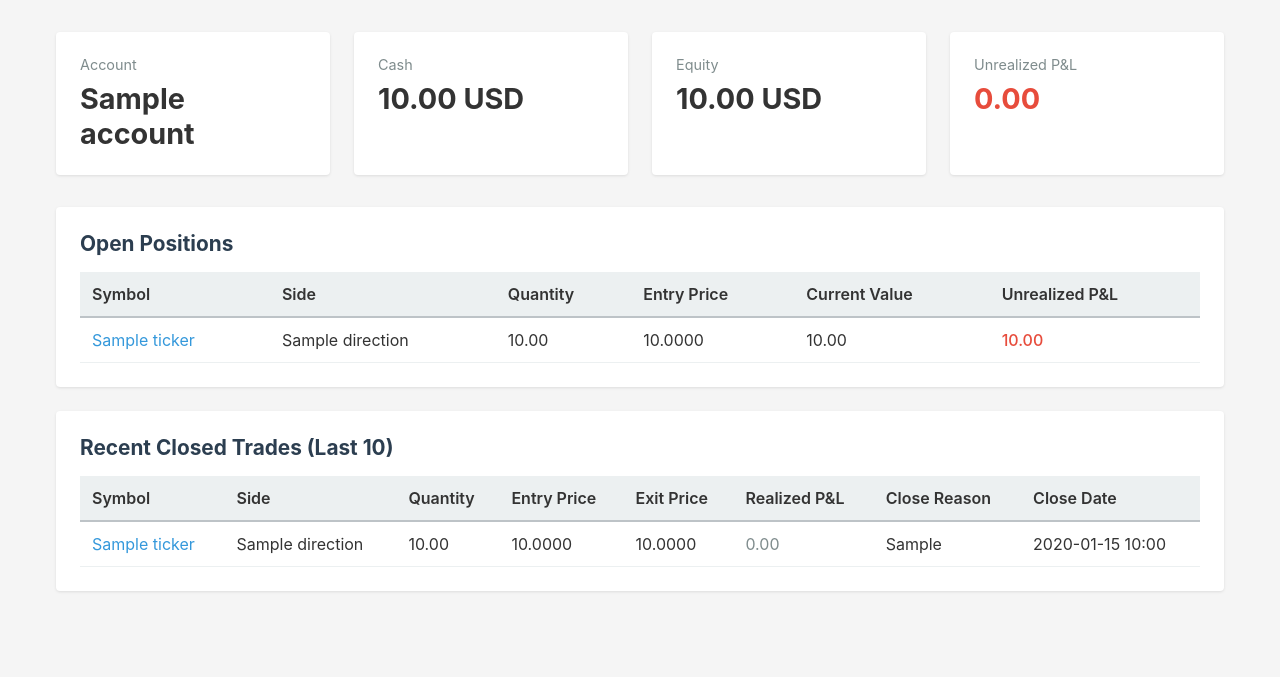
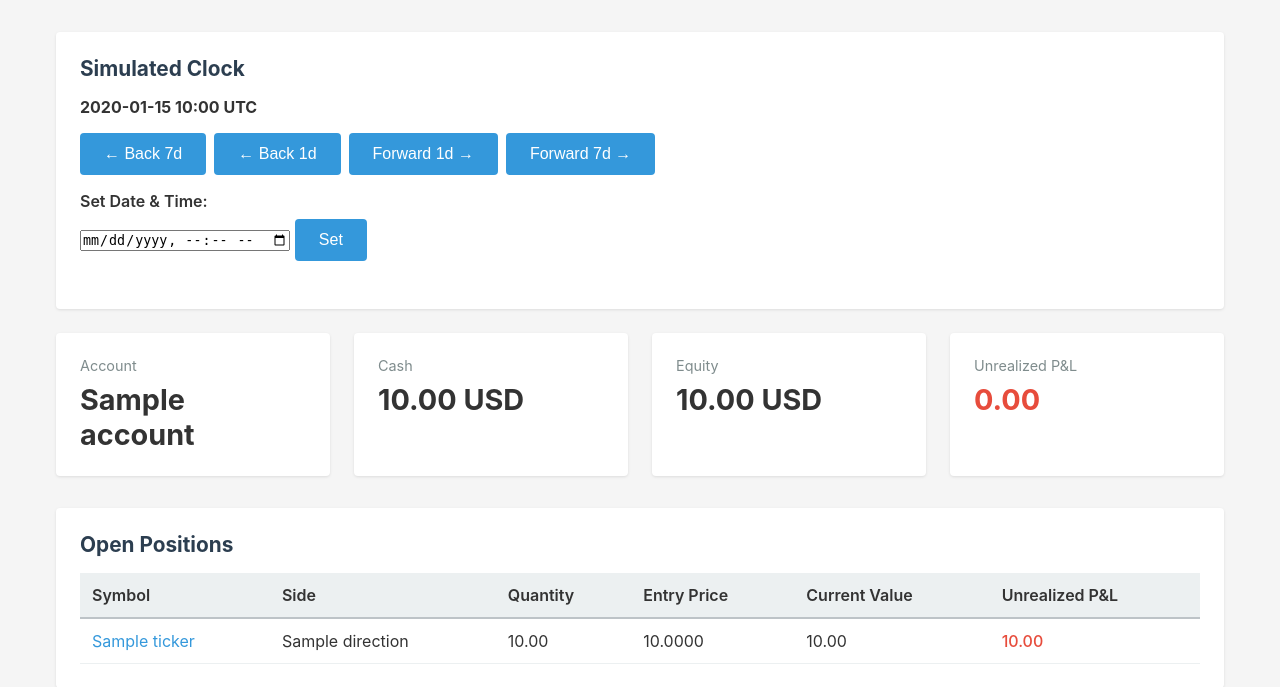
Before and after one commit to best-testing-monkey/phantom_ledger, a FastAPI app: template src/phantom/web/templates/dashboard.html in a window 1280 px wide. Shown: the part 123-810 px from the top of the page. Before the commit the page ends 717 px from the top, so only its background shows below. Run offline with FastAPI, Linux system fonts and the light colour scheme; the template is opened without the code that fills it: most values are stand-ins (such as "Sample title", 1, 10 or a date in 2020); parts of the project's set-up code (start-up, migrations or seed data) failed here and were passed over; some libraries are stand-ins or nearby versions.

Commit message:
E16-S10: Simulated clock control panel

```diff
--- a/src/phantom/web/app.py
+++ b/src/phantom/web/app.py
@@ -34,9 +34,10 @@ def create_app() -> FastAPI:
 
     # Register routers
     from phantom.web.routes import api as api_routes
-    from phantom.web.routes import brokers, dashboard, orders, positions
+    from phantom.web.routes import brokers, clock, dashboard, orders, positions
 
     app.include_router(dashboard.router)
+    app.include_router(clock.router)
     app.include_router(positions.router)
     app.include_router(orders.router)
     app.include_router(brokers.router)
--- a/src/phantom/web/routes/dashboard.py
+++ b/src/phantom/web/routes/dashboard.py
@@ -3,6 +3,7 @@ from fastapi.responses import HTMLResponse
 
 from phantom.errors import NotFoundError, PhantomError
 from phantom.web.app import get_phantom, templates
+from phantom.web.clock import get_simulated_now
 
 router = APIRouter()
 
@@ -23,6 +24,7 @@ async def dashboard(request: Request, account: str | None = None):
                     "positions": [],
                     "recent_trades": [],
                     "no_accounts": True,
+                    "simulated_now": get_simulated_now(),
                 },
             )
 
@@ -41,6 +43,7 @@ async def dashboard(request: Request, account: str | None = None):
                         "positions": [],
                         "recent_trades": [],
                         "error": f"Account {account} not found",
+                        "simulated_now": get_simulated_now(),
                     },
                 )
 
@@ -64,6 +67,7 @@ async def dashboard(request: Request, account: str | None = None):
                 "recent_trades": recent_trades,
                 "total_unrealized": total_unrealized,
                 "no_accounts": False,
+                "simulated_now": get_simulated_now(),
             },
         )
 
@@ -76,5 +80,6 @@ async def dashboard(request: Request, account: str | None = None):
                 "positions": [],
                 "recent_trades": [],
                 "error": str(e),
+                "simulated_now": get_simulated_now(),
             },
         )
--- /dev/null
+++ b/src/phantom/web/templates/_clock_panel.html
@@ -0,0 +1,34 @@
+<div id="clock-panel" class="card"
+     hx-get="/api/clock" hx-trigger="every 10s" hx-target="#clock-panel" hx-swap="outerHTML">
+  <h2>Simulated Clock</h2>
+  {% if simulated_now %}
+    <p><strong>{{ simulated_now.strftime('%Y-%m-%d %H:%M UTC') }}</strong></p>
+    <div style="margin: 1rem 0; display: flex; gap: 0.5rem;">
+      <form method="post" action="/clock/step" style="display:inline;">
+        <input type="hidden" name="days" value="-7">
+        <button type="submit">← Back 7d</button>
+      </form>
+      <form method="post" action="/clock/step" style="display:inline;">
+        <input type="hidden" name="days" value="-1">
+        <button type="submit">← Back 1d</button>
+      </form>
+      <form method="post" action="/clock/step" style="display:inline;">
+        <input type="hidden" name="days" value="1">
+        <button type="submit">Forward 1d →</button>
+      </form>
+      <form method="post" action="/clock/step" style="display:inline;">
+        <input type="hidden" name="days" value="7">
+        <button type="submit">Forward 7d →</button>
+      </form>
+    </div>
+  {% else %}
+    <p class="neutral">Not set — using wall clock.</p>
+  {% endif %}
+  <form method="post" action="/clock/set" style="margin-top:0.75rem;">
+    <div class="form-group">
+      <label for="datetime-input">Set Date & Time:</label>
+      <input type="datetime-local" id="datetime-input" name="simulated_now" required>
+      <button type="submit">Set</button>
+    </div>
+  </form>
+</div>
--- a/src/phantom/web/templates/dashboard.html
+++ b/src/phantom/web/templates/dashboard.html
@@ -10,6 +10,8 @@
     {% if error %}
         <div class="error">{{ error }}</div>
     {% endif %}
+
+    {% include "_clock_panel.html" %}
 
     {% if no_accounts %}
         <div class="card">
```
Also changed, not shown: src/phantom/web/clock.py (added, +31 -0 lines), src/phantom/web/routes/clock.py (added, +35 -0 lines).
